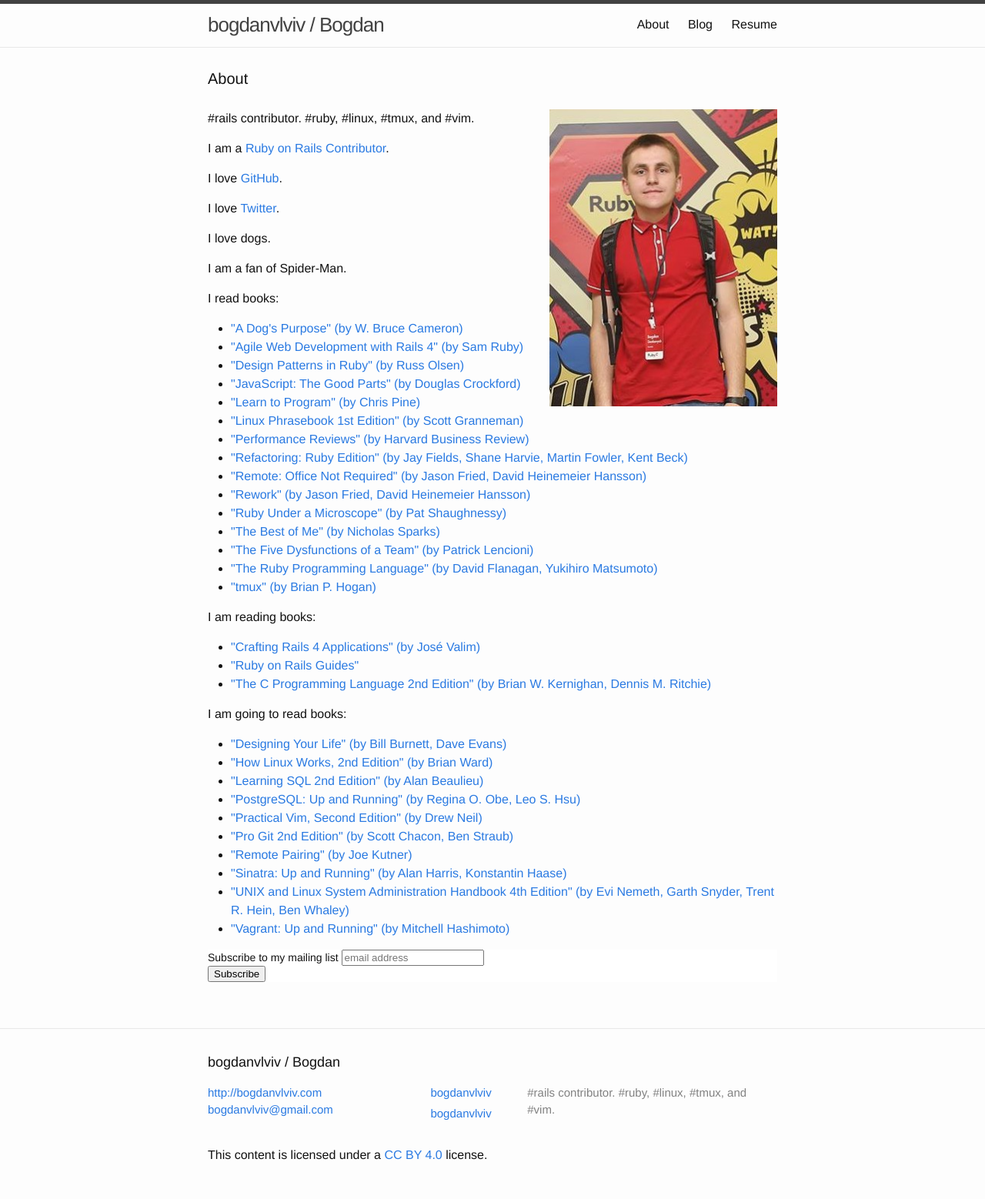
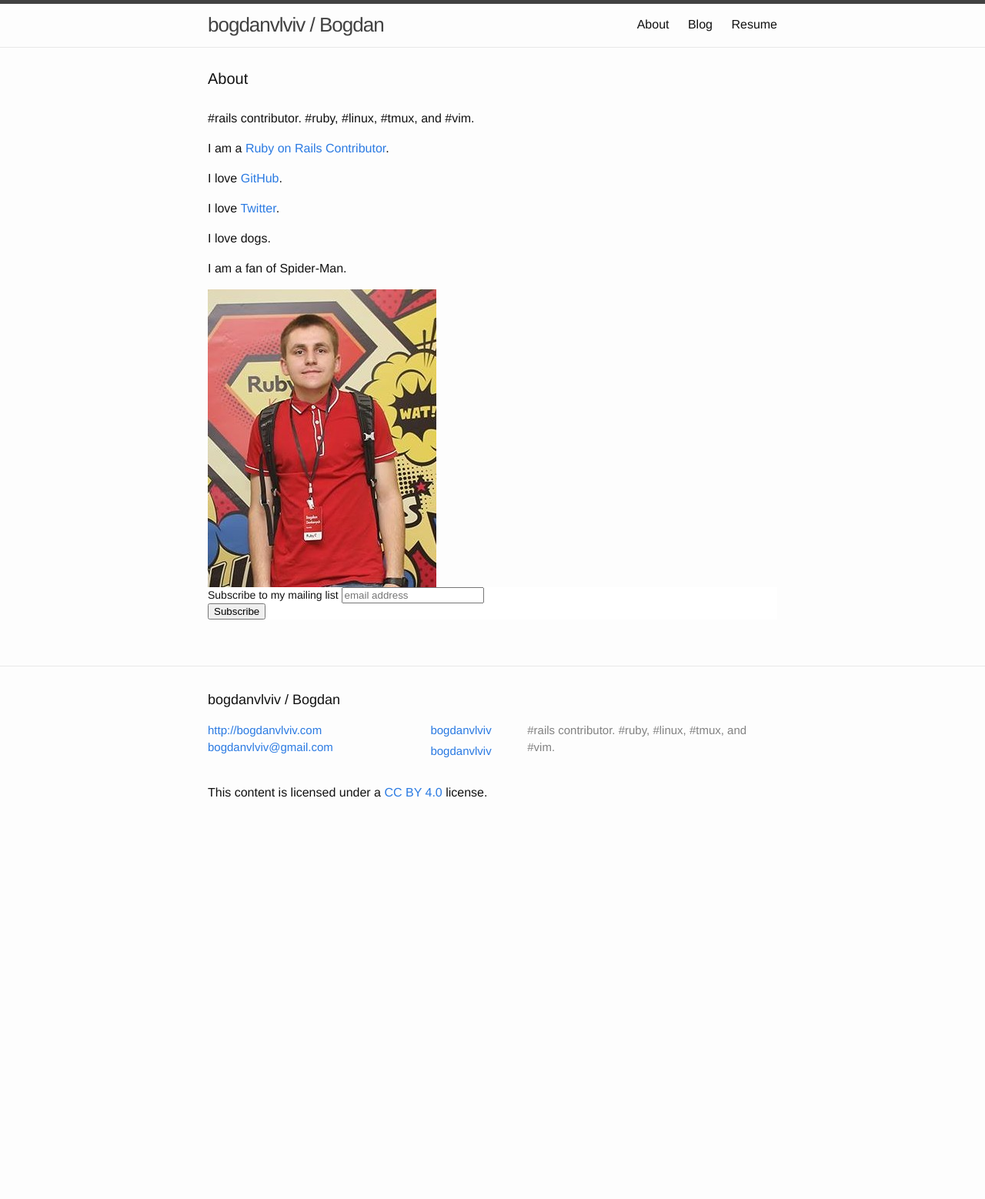
Before and after one commit to crowdpro3/bogdanvlviv.github.io, a Jekyll site: the page built from about.html, in a window 1280 px wide. Shown: the whole page at 77% size. Built offline with Jekyll 4.4.1, drawn with Linux system fonts in a browser that asks for light colours; comment, search, counter and statistics services are not loaded; after the commit the page ends 1087 px from its top, so only the background shows below that.

Commit message:
Extract "I read books" to post
Update about page

```diff
--- a/_sass/bogdanvlviv/_base.scss
+++ b/_sass/bogdanvlviv/_base.scss
@@ -25,11 +25,3 @@
  */
 .photo {
 }
-
-.photo--about {
-  img {
-    float: right;
-    max-width: 40%;
-    margin: 0px 0px 10px 10px;
-  }
-}
--- a/about.html
+++ b/about.html
@@ -4,10 +4,6 @@ title: "About"
 link_in_header: true
 permalink: /about.html
 ---
-
-<div class="photo photo--about">
-  <img src="{{ "/images/bogdanvlviv1.jpg" | absolute_url }}" title="Bogdan">
-</div>
 
 <p>{{ site.description }}</p>
 
@@ -31,190 +27,8 @@ permalink: /about.html
   I am a fan of Spider-Man.
 </p>
 
-<p>
-  I read books:
-</p>
-
-<ul>
-  <li>
-    <a href="http://www.brucecameron.com/books/a-dog-s-purpose" target="_blank">
-      "A Dog's Purpose" (by W. Bruce Cameron)
-    </a>
-  </li>
-
-  <li>
-    <a href="https://pragprog.com/book/rails4/agile-web-development-with-rails-4" target="_blank">
-      "Agile Web Development with Rails 4" (by Sam Ruby)
-    </a>
-  </li>
-
-  <li>
-    <a href="https://www.amazon.com/Design-Patterns-Ruby-Addison-Wesley-Professional/dp/0321490452" target="_blank">
-      "Design Patterns in Ruby" (by Russ Olsen)
-    </a>
-  </li>
-
-  <li>
-    <a href="http://shop.oreilly.com/product/9780596517748.do" target="_blank">
-      "JavaScript: The Good Parts" (by Douglas Crockford)
-    </a>
-  </li>
-
-  <li>
-    <a href="https://pine.fm/LearnToProgram" target="_blank">
-      "Learn to Program" (by Chris Pine)
-    </a>
-  </li>
-
-  <li>
-    <a href="https://www.amazon.com/Linux-Phrasebook-Scott-Granneman/dp/0672328380" target="_blank">
-      "Linux Phrasebook 1st Edition" (by Scott Granneman)
-    </a>
-  </li>
-
-  <li>
-    <a href="https://www.amazon.com/Performance-Reviews-HBR-20-Minute-Manager-ebook/dp/B00O92Q6FS" target="_blank">
-      "Performance Reviews" (by Harvard Business Review)
-    </a>
-  </li>
-
-  <li>
-    <a href="https://www.amazon.com/gp/product/0321603508" target="_blank">
-      "Refactoring: Ruby Edition" (by Jay Fields, Shane Harvie, Martin Fowler, Kent Beck)
-    </a>
-  </li>
-
-  <li>
-    <a href="https://37signals.com/remote" target="_blank">
-      "Remote: Office Not Required" (by Jason Fried, David Heinemeier Hansson)
-    </a>
-  </li>
-
-  <li>
-    <a href="https://37signals.com/rework" target="_blank">
-      "Rework" (by Jason Fried, David Heinemeier Hansson)
-    </a>
-  </li>
-
-  <li>
-    <a href="http://patshaughnessy.net/ruby-under-a-microscope" target="_blank">
-      "Ruby Under a Microscope" (by Pat Shaughnessy)
-    </a>
-  </li>
-
-  <li>
-    <a href="http://nicholassparks.com/stories/the-best-of-me" target="_blank">
-      "The Best of Me" (by Nicholas Sparks)
-    </a>
-  </li>
-
-  <li>
-    <a href="https://www.tablegroup.com/books/dysfunctions" target="_blank">
-      "The Five Dysfunctions of a Team" (by Patrick Lencioni)
-    </a>
-  </li>
-
-  <li>
-    <a href="http://shop.oreilly.com/product/9780596516178.do" target="_blank">
-      "The Ruby Programming Language" (by David Flanagan, Yukihiro Matsumoto)
-    </a>
-  </li>
-
-  <li>
-    <a href="https://pragprog.com/book/bhtmux/tmux" target="_blank">
-      "tmux" (by Brian P. Hogan)
-    </a>
-  </li>
-</ul>
-
-<p>
-  I am reading books:
-</p>
-
-<ul>
-  <li>
-    <a href="https://pragprog.com/book/jvrails2/crafting-rails-4-applications" target="_blank">
-      "Crafting Rails 4 Applications" (by José Valim)
-    </a>
-  </li>
-
-  <li>
-    <a href="http://edgeguides.rubyonrails.org" target="_blank">
-      "Ruby on Rails Guides"
-    </a>
-  </li>
-
-  <li>
-    <a href="https://www.amazon.com/Programming-Language-Brian-W-Kernighan/dp/0131103628" target="_blank">
-      "The C Programming Language 2nd Edition" (by Brian W. Kernighan, Dennis M. Ritchie)
-    </a>
-  </li>
-</ul>
-
-<p>
-  I am going to read books:
-</p>
-
-<ul>
-  <li>
-    <a href="https://designingyour.life/the-book" target="_blank">
-      "Designing Your Life" (by Bill Burnett, Dave Evans)
-    </a>
-  </li>
-
-  <li>
-    <a href="https://www.nostarch.com/howlinuxworks2" target="_blank">
-      "How Linux Works, 2nd Edition" (by Brian Ward)
-    </a>
-  </li>
-
-  <li>
-    <a href="http://shop.oreilly.com/product/9780596520847.do" target="_blank">
-      "Learning SQL 2nd Edition" (by Alan Beaulieu)
-    </a>
-  </li>
-
-  <li>
-    <a href="http://shop.oreilly.com/product/0636920025061.do" target="_blank">
-      "PostgreSQL: Up and Running" (by Regina O. Obe, Leo S. Hsu)
-    </a>
-  </li>
-
-  <li>
-    <a href="https://pragprog.com/book/dnvim2/practical-vim-second-edition" target="_blank">
-      "Practical Vim, Second Edition" (by Drew Neil)
-    </a>
-  </li>
-
-  <li>
-    <a href="https://git-scm.com/book/uk/v2" target="_blank">
-      "Pro Git 2nd Edition" (by Scott Chacon, Ben Straub)
-    </a>
-  </li>
-
-  <li>
-    <a href="https://pragprog.com/book/jkrp/remote-pairing" target="_blank">
-      "Remote Pairing" (by Joe Kutner)
-    </a>
-  </li>
-
-  <li>
-    <a href="http://shop.oreilly.com/product/0636920019664.do" target="_blank">
-      "Sinatra: Up and Running" (by Alan Harris, Konstantin Haase)
-    </a>
-  </li>
-
-  <li>
-    <a href="https://www.amazon.com/Linux-System-Administration-Handbook-Edition/dp/0131480057" target="_blank">
-      "UNIX and Linux System Administration Handbook 4th Edition" (by Evi Nemeth, Garth Snyder, Trent R. Hein, Ben Whaley)
-    </a>
-  </li>
-
-  <li>
-    <a href="http://shop.oreilly.com/product/0636920026358.do" target="_blank">
-      "Vagrant: Up and Running" (by Mitchell Hashimoto)
-    </a>
-  </li>
-</ul>
+<div class="photo">
+  <img src="{{ "/images/bogdanvlviv1.jpg" | absolute_url }}" title="Bogdan">
+</div>
 
 {% include mailchimp.html %}
```
Also changed, not shown: _posts/2018-03-07-i-read-books.markdown (added, +41 -0 lines).
